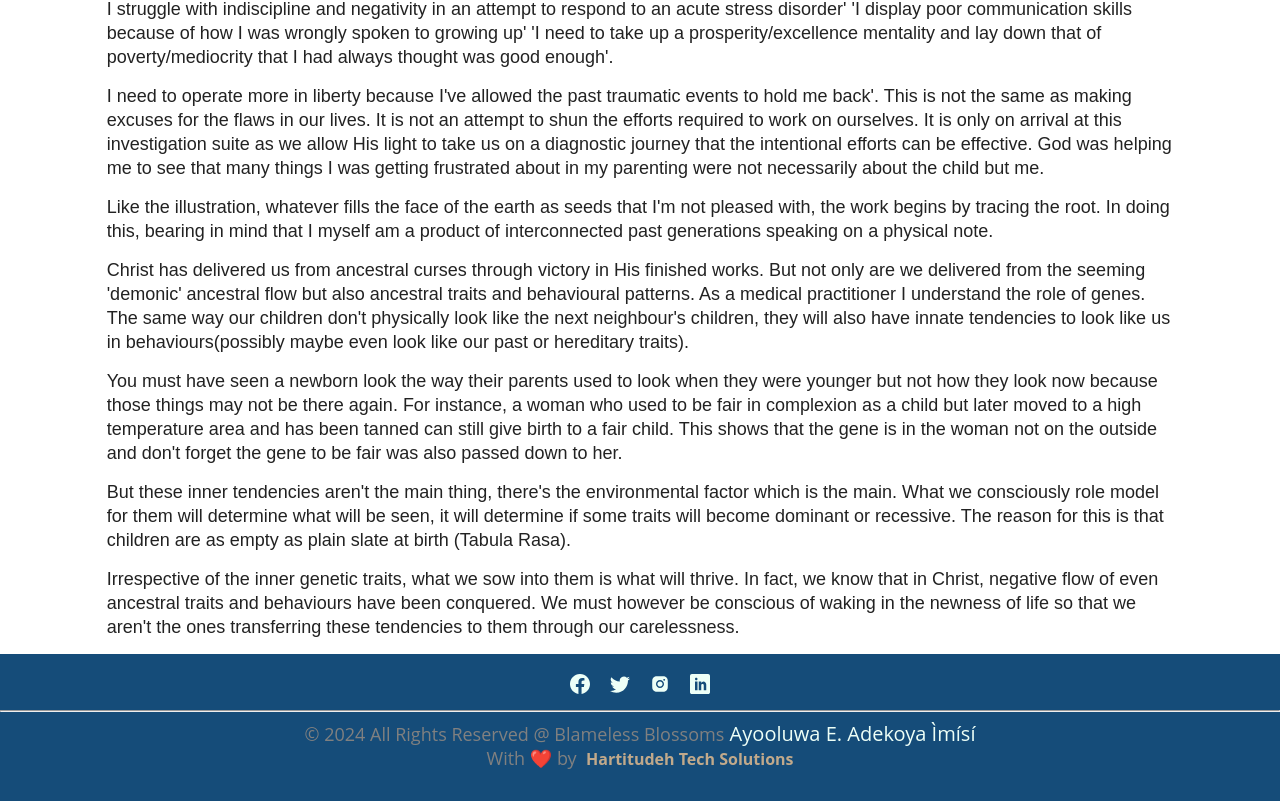
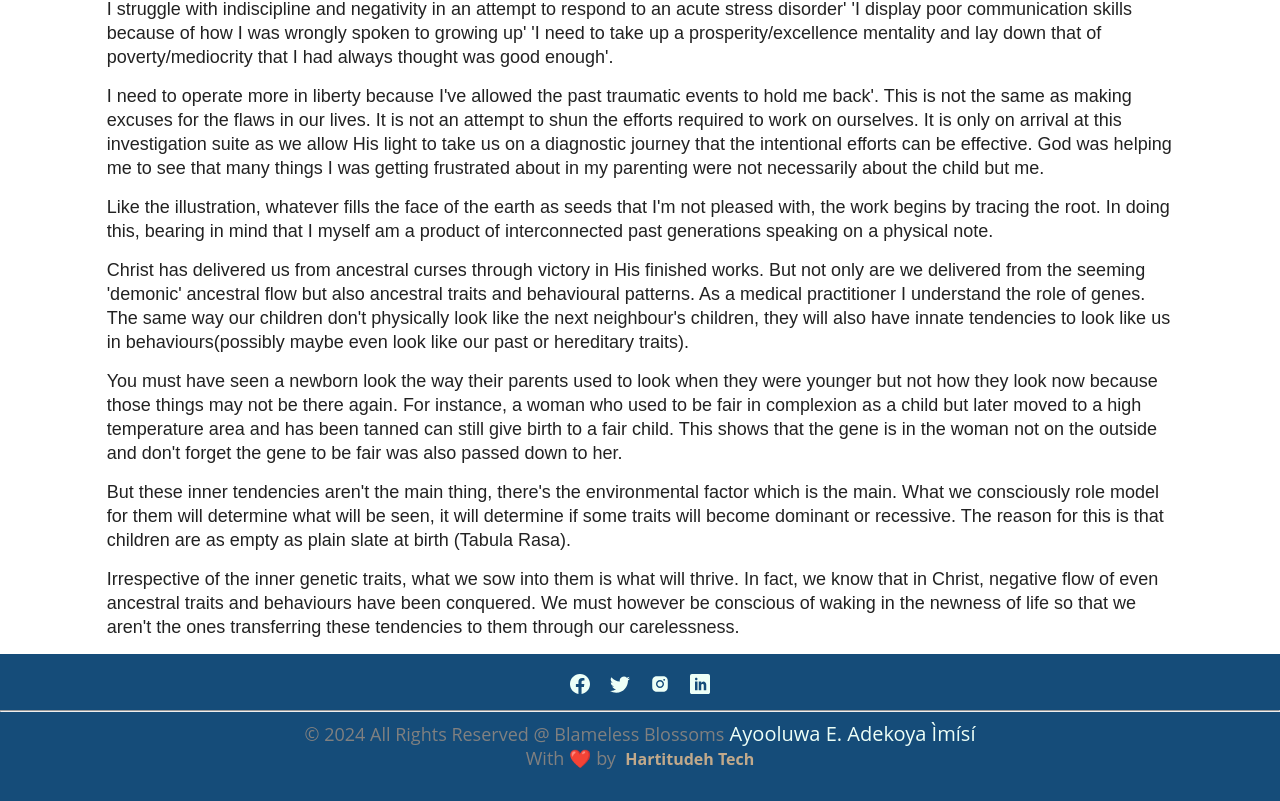
Before and after one commit to hartitudeh/blameless_blossoms, a Next.js app: page / in a window 1280 px wide. Shown: the part 2211-3012 px from the top of the page. Built offline with nearby package versions, Linux system fonts and the light colour scheme.

Commit message:
Update index.tsx

```diff
--- a/src/components/organisms/footer/index.tsx
+++ b/src/components/organisms/footer/index.tsx
@@ -55,7 +55,7 @@ const Footer = () => {
             With ❤️ by &nbsp;
           <span>
             <Link href="https://hartitudeh.vercel.app" target="_blank" color="#d4b48de6" style={{fontWeight: "bold"}}>
-              Hartitudeh Tech Solutions
+              Hartitudeh Tech
             </Link>
           </span>
         </CopyrightText>
```
